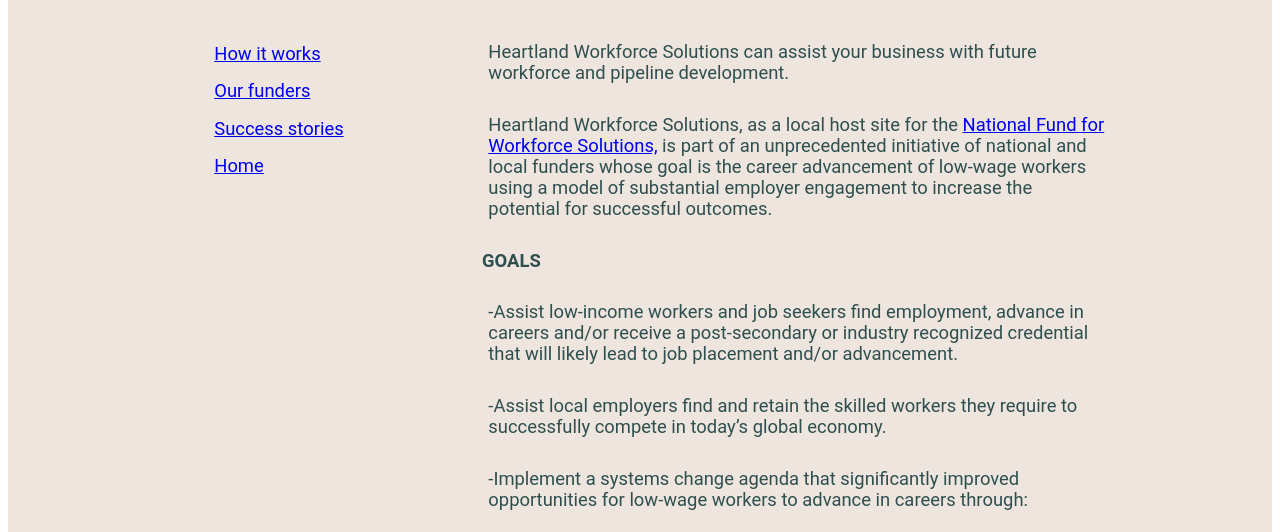
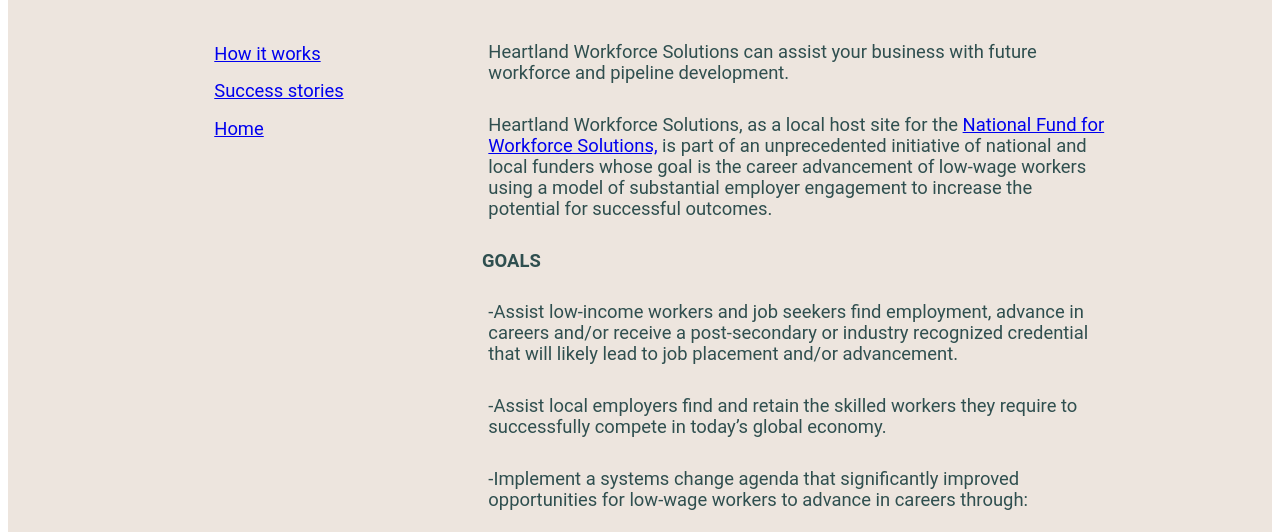
Before and after one commit to chegarty74/chegarty74.github.io, a plain HTML site: page HWS/WhatWeOffer.html in a window 1280 px wide. Shown: the part 250-782 px from the top of the page. Drawn offline with nearby package versions, Linux system fonts and the light colour scheme.

Commit message:
Hides "Our Funders" link

```diff
--- a/HWS/WhatWeOffer.html
+++ b/HWS/WhatWeOffer.html
@@ -53,7 +53,7 @@
 
                     <li><a href="HowItWorks.html">How it works</a></li>
 
-                    <li><a href="OurFunders.html">Our funders</a></li>
+                    <!--<li><a href="OurFunders.html">Our funders</a></li> -->
 
                     <li><a href="SuccessStories.html">Success stories</a></li>
 
```
